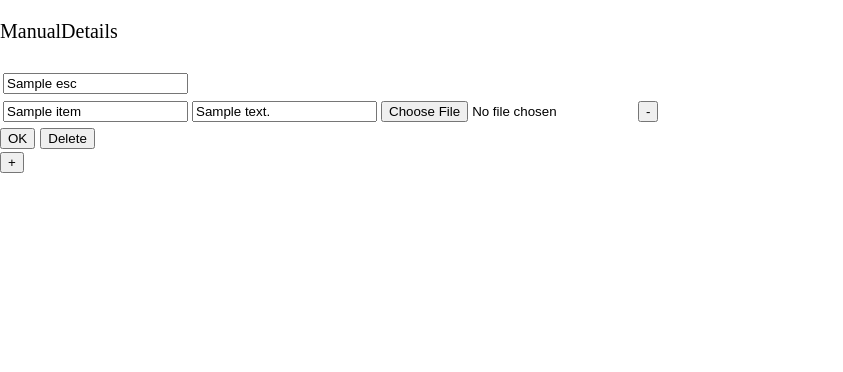
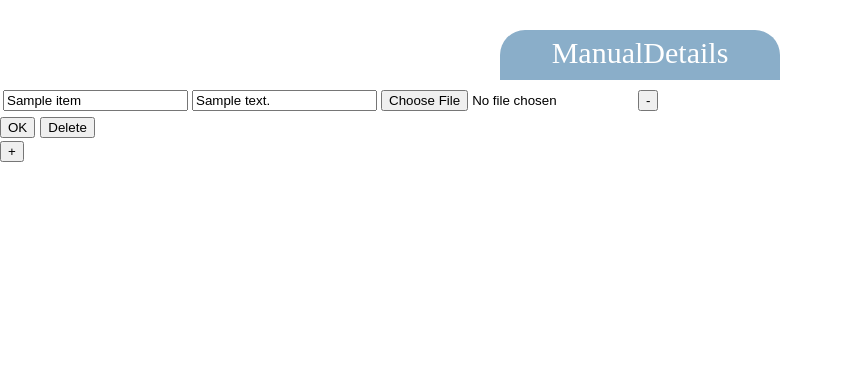
Before and after one commit to plusdojo2024/C2, a Java web app: template WebContent/WEB-INF/jsp/manual_update.jsp in a window 1280 px wide. Shown: the part 130-502 px from the top of the page, without its empty margins (0-843 px from the left). Run offline with Tomcat 11, a stand-in JSP engine, Linux system fonts and the light colour scheme; the template is opened without the code that fills it: most values are stand-ins (such as "Sample title", 1, 10 or a date in 2020).

Commit message:
オオト

```diff
--- a/WebContent/WEB-INF/jsp/manual.jsp
+++ b/WebContent/WEB-INF/jsp/manual.jsp
@@ -50,7 +50,7 @@
 	   			 <label>
 	        	<input type="text" name = "title" placeholder="検索">
 	    		</label>
-	    		<button type="submit" name = "Seach" value = "Seach" aria-label="検索"></button>
+	    		<button type="submit" name = "manual_search" value = "Search" aria-label="検索"></button>
 			</form>
 		<c:forEach var="e" items="${manualNameList}" >
 			<div class="manualNameLine">
--- a/WebContent/WEB-INF/jsp/manual_update.jsp
+++ b/WebContent/WEB-INF/jsp/manual_update.jsp
@@ -7,6 +7,7 @@
 <meta charset="UTF-8">
 <title>famiLink</title>
 <link rel="stylesheet" href="/C2/css/common.css">
+<link rel="stylesheet" href="/C2/css/manual_update.css">
 </head>
 <body>
 	<header>
@@ -45,17 +46,21 @@
 		</div>
 	</header>
 	<main>
-		<p>ManualDetails</p>
+		<div id="manualdetailtitle">
+			<p id="updatemanual">ManualDetails</p>
+		</div>
 		<form method="post" action="/C2/ManualUpdateServlet">
+
+		<c:forEach var="e" items="${itemList}" begin="1" end="1">
+			<td><input type="text" name="heading" value="${e.esc}" class="heading"></td>
+		</c:forEach>
+
 			<c:forEach var="e" items="${itemList}">
 				<table>
 					<tr>
 						<td><input type="hidden" name="manual_id" value="${e.manual_id}"></td>
 					</tr>
-					<tr>
-						<td><input type="text" name="heading" value="${e.esc}"
-							class="heading"></td>
-					</tr>
+
 					<tr id="target">
 						<td><input type="text" name="item" value="${e.heading}"
 							class="items"></td>
--- /dev/null
+++ b/WebContent/css/manual_update.css
@@ -0,0 +1,20 @@
+@charset "UTF-8";
+
+
+/*タイトル部分*/
+#updatemanual {
+	font-size: 1.5rem;
+	background-color: #8AAEC9;
+	width: 280px;
+	height: 50px;
+	border-radius: 25px 25px 0 0;
+	color: white;
+	margin: auto;
+	padding: 6px;
+	text-align: center;
+}
+
+#manualdetailtitle {
+		text-align: center;
+		padding-top: 30px;
+	}
```
Also changed, not shown: src/servlet/ManualUpdateServlet.java (+28 -0 lines).
